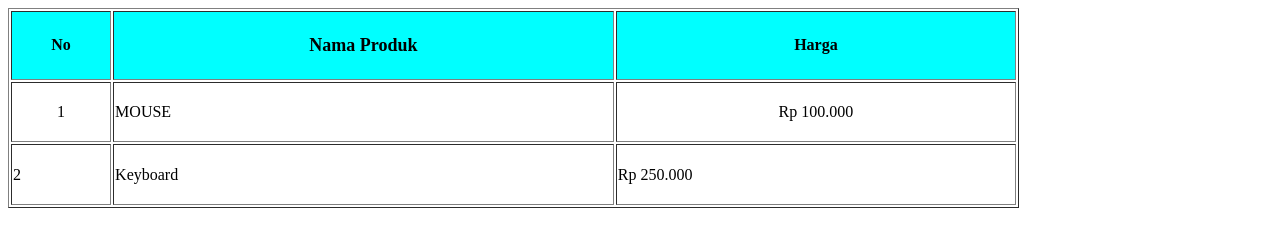
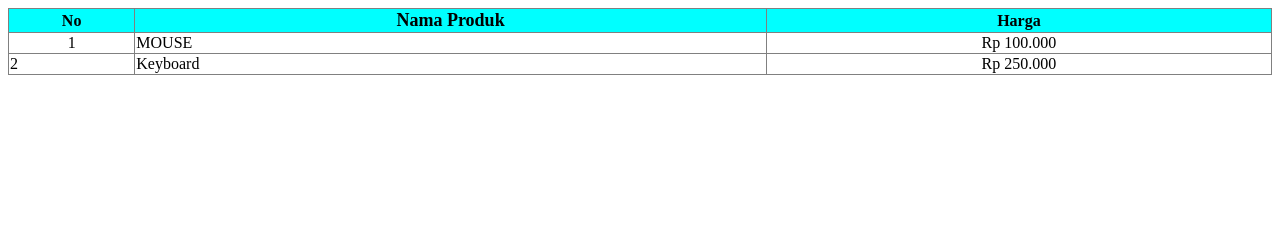
Before and after one commit to rayhan-18/1124160206-Tugas-Meet6, a plain HTML site: page index.html in a window 1280 px wide. Drawn offline with Linux system fonts and the light colour scheme.

```diff
--- a/index.html
+++ b/index.html
@@ -6,7 +6,7 @@
     <title>Day 6 HTML</title>
 </head>
 <body>
-    <table border="1" width="80%" height="200px">
+    <table border="1" style="border-collapse: collapse;" width="100%">
         <tr style="background-color: aqua;">
             <th width="10%">No</th>
             <th style="font-size: 18px; text-align:center" width="50%">Nama Produk</th>
@@ -20,7 +20,7 @@
         <tr>
             <td>2</td>
             <td>Keyboard</td>
-            <td>Rp 250.000</td>
+            <td style="text-align: center;">Rp 250.000</td>
         </tr>
     </table>
 </body>
```
